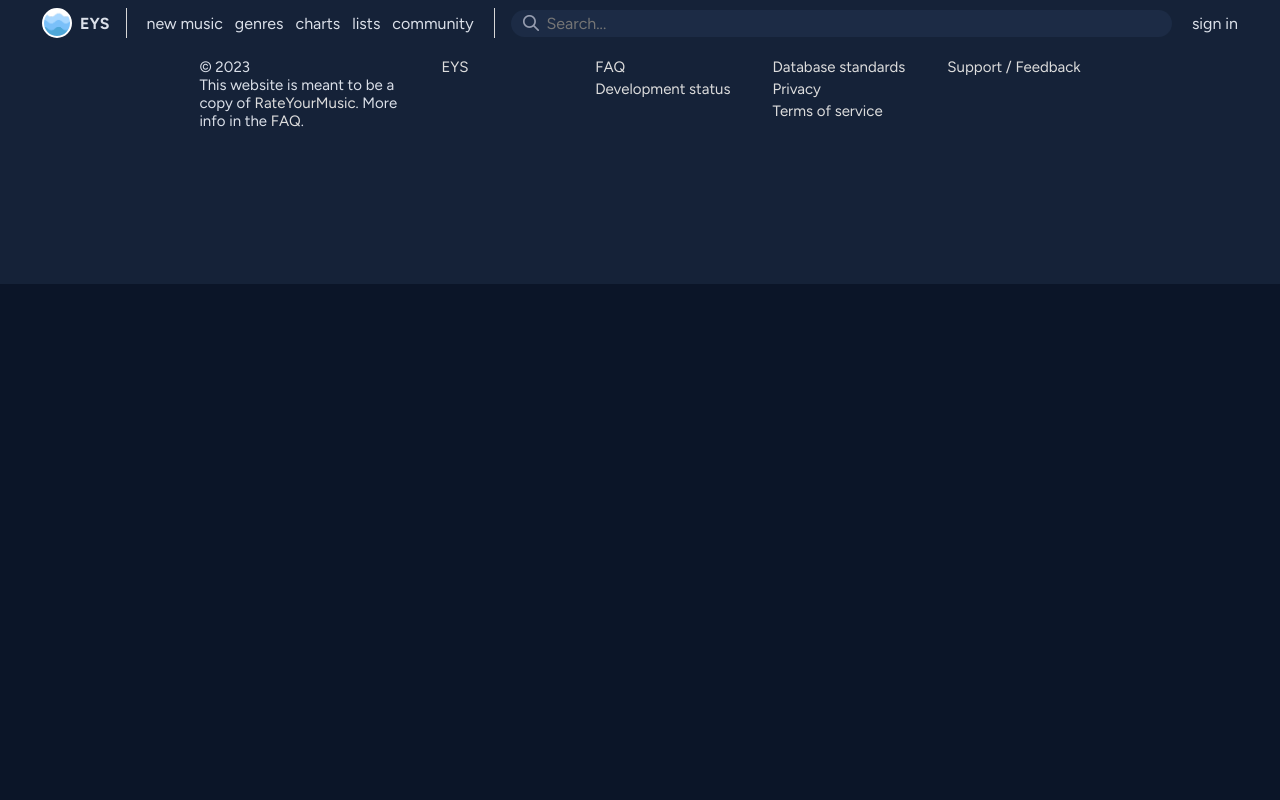
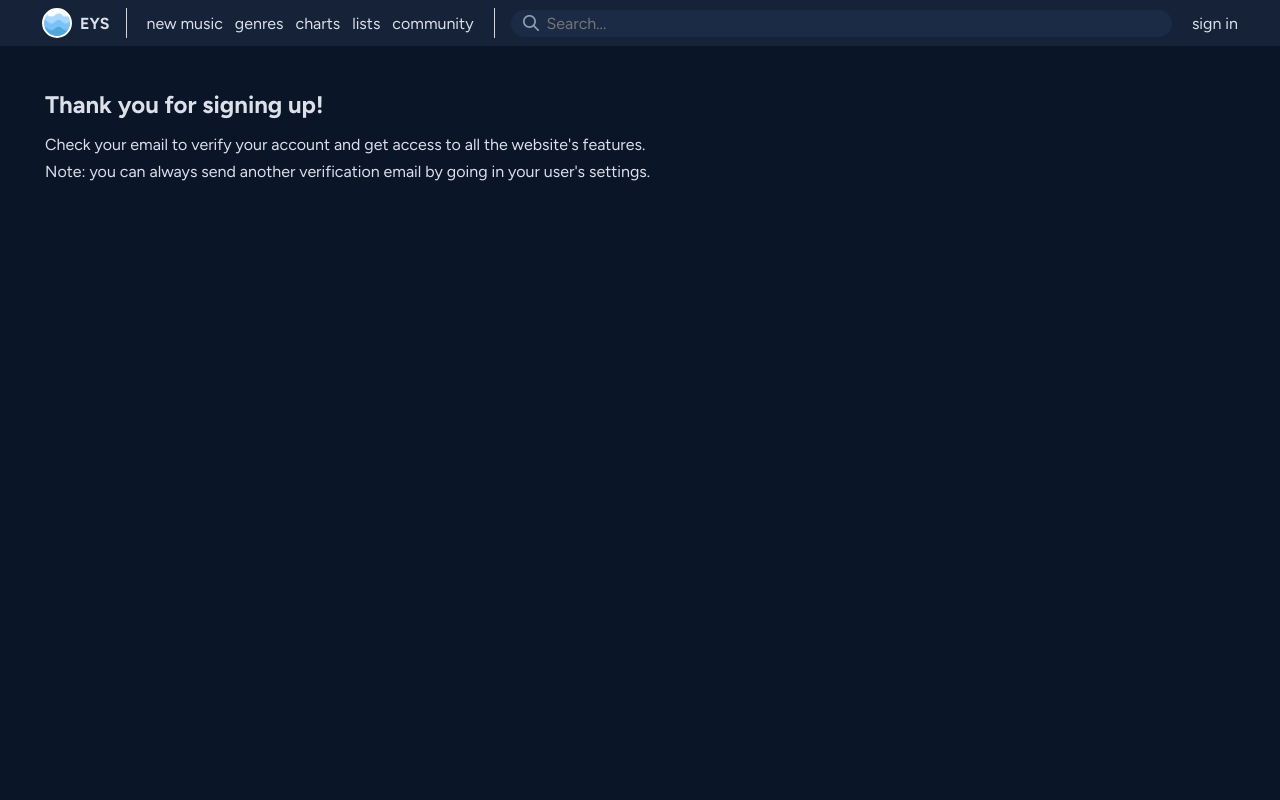
Before and after one commit to thomaspaysac/rateeverything, a React (Create React App) app: page /account/signup_confirm in a window 1280 px wide. Shown: the top 800 px of the page. Built offline with nearby package versions, Linux system fonts and the light colour scheme; no server answers.

Commit message:
Add signup confirmation page

```diff
--- a/src/App.css
+++ b/src/App.css
@@ -1780,4 +1780,9 @@ footer {
 .about-page ul {
   margin-left: 16px; }
 
+.signup-confirm h2 {
+  margin-bottom: 16px; }
+.signup-confirm div {
+  margin-bottom: 8px; }
+
 /*# sourceMappingURL=App.css.map */
--- a/src/App.js
+++ b/src/App.js
@@ -1,11 +1,6 @@
-import { React, useState, useEffect, useInsertionEffect } from "react";
+import { React, useState, useEffect } from "react";
 import { BrowserRouter, Routes, Route } from "react-router-dom";
 import { onAuthStateChanged, getAuth } from "firebase/auth";
-import {
-  getFirestore,
-  setDoc,
-  doc,
-} from 'firebase/firestore';
 
 import Header from "./components/Header";
 import Footer from "./components/Footer";
@@ -33,6 +28,7 @@ import ThanksPage from "./components/ThanksPage";
 import ErrorPage from "./components/ErrorPage";
 import PWForgot from "./components/PWForgot";
 import UserSettings from "./components/UserSettings";
+import VerifyEmail from "./components/VerifyEmail";
 
 import './App.css';
 
@@ -95,6 +91,7 @@ const App = () => {
         <Route exact path="/account/signin" element={<SignInPage />} />
         <Route exact path='/account/signup' element={<SignUpPage />} />
         <Route exact path='/account/forgot_password' element={<PWForgot />} />
+        <Route exact path='/account/signup_confirm' element={<VerifyEmail />} />
         <Route exact path='/account/settings' element={<UserSettings email={email} isVerified={isVerified} />} />
         <Route exact path="/profile/:username"
           element={<ProfilePage
--- a/src/App.scss
+++ b/src/App.scss
@@ -2423,3 +2423,14 @@ footer {
     margin-left: 16px;
   }
 }
+
+// Signup confirm page
+.signup-confirm {
+  h2 {
+    margin-bottom: 16px;
+  }
+
+  div {
+    margin-bottom: 8px;
+  }
+}
--- a/src/components/SignUp.js
+++ b/src/components/SignUp.js
@@ -73,8 +73,8 @@ const SignUpPage = () => {
       await createUserWithEmailAndPassword(auth, email, password);
     sendEmailVerification(auth.currentUser);
     updateProfile(auth.currentUser, { displayName: displayName })
-    userFirestoreSetup(displayName, email)
-    navigateTo('/')
+    userFirestoreSetup(displayName, email);
+    navigateTo('/account/signup_confirm');
     } catch (error) {
       if (error.code === 'auth/email-already-in-use') {
         const warningEmail = document.getElementById('email-taken');
--- /dev/null
+++ b/src/components/VerifyEmail.js
@@ -0,0 +1,15 @@
+import React from 'react';
+
+const VerifyEmail = () => {
+  return (
+    <div className='content-page signup-confirm'>
+      <div className='content-wrapper'>
+        <h2>Thank you for signing up!</h2>
+        <div>Check your email to verify your account and get access to all the website's features.</div>
+        <div>Note: you can always send another verification email by going in your user's settings.</div>
+      </div>
+    </div>
+  );
+}
+
+export default VerifyEmail;
```
Also changed, not shown: 2 other files (tests, documents, lock files or other folders).
